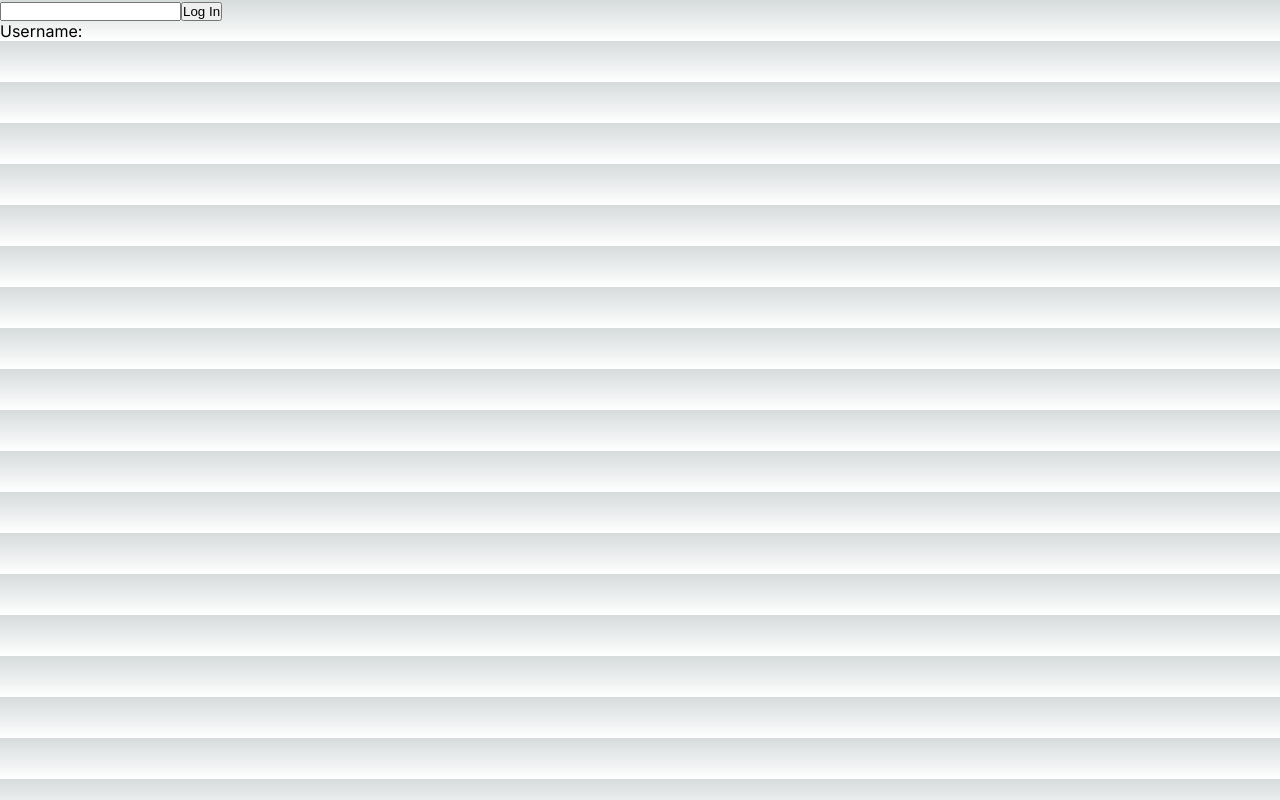
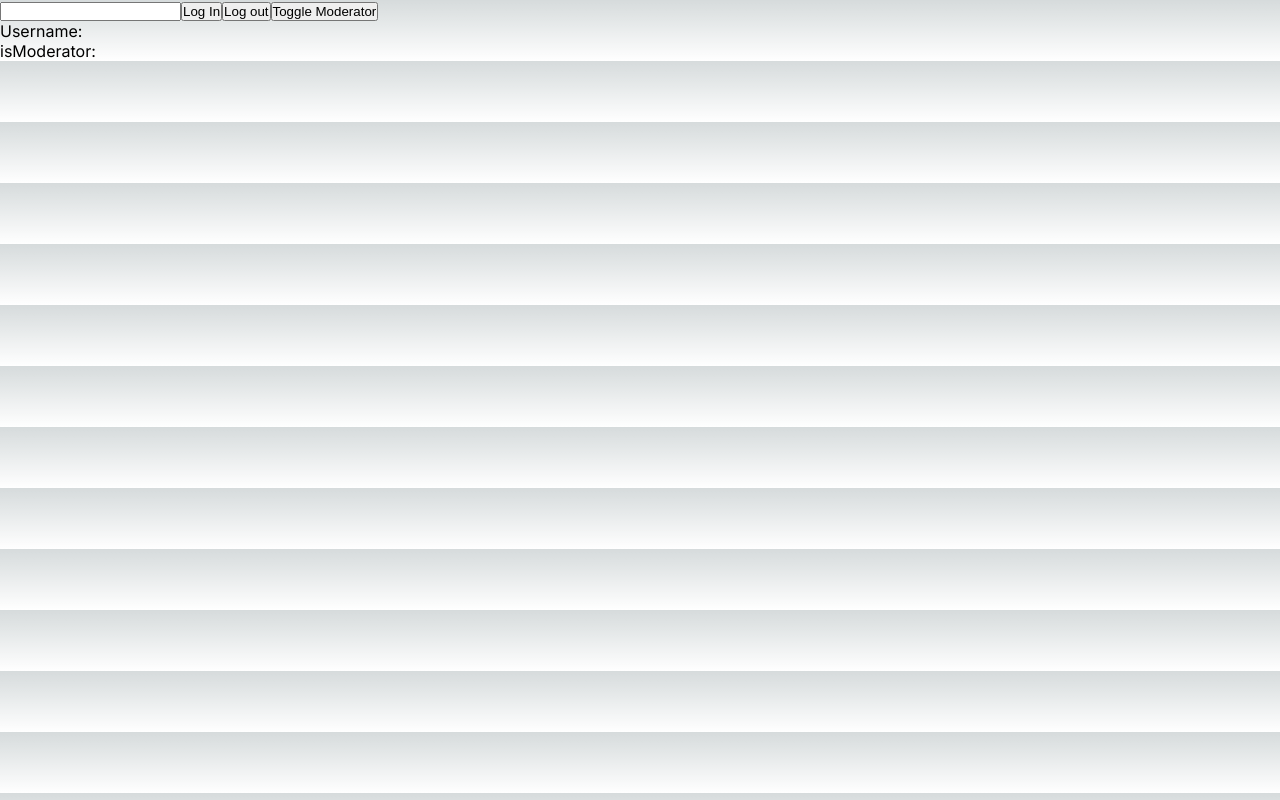
Before and after one commit to petermc87/graphql-redux-test, a Next.js app: page / in a window 1280 px wide. Both pictures are taken after a click on the button "Log In". Built offline with nearby package versions, Linux system fonts and the light colour scheme.

Commit message:
feat: add handleModerator function

```diff
--- a/src/app/components/Login.tsx
+++ b/src/app/components/Login.tsx
@@ -2,15 +2,19 @@
 
 import { useState } from "react";
 import { useDispatch } from "react-redux";
-import { AppDispatch } from "../redux/store";
+import { AppDispatch, useAppSelector } from "../redux/store";
 
 import { Button, Form } from "react-bootstrap";
-import { logIn } from "../redux/features/authSlice";
+import { logIn, logOut, toggleModerator } from "../redux/features/authSlice";
 
 export default function LogIn() {
   // This is where the data gets pulled in. Also, types declared earlier
   // gets used here.
   const dispatch = useDispatch<AppDispatch>();
+
+  // The user can only toggle isModerator if they are logged in.
+  // To do this, you need to use the useAppSelector hook
+  const auth = useAppSelector((state) => state.authReducer.value.isAuth);
 
   // State for the username
   const [username, setUsername] = useState<string>("");
@@ -19,17 +23,19 @@ export default function LogIn() {
     dispatch(logIn(username));
   };
 
+  const handleLogOut = () => {
+    dispatch(logOut());
+  };
+
+  const handleModerator = () => {
+    dispatch(toggleModerator());
+  };
   return (
     <div>
-      <Form onSubmit={handleLogIn}>
-        <Form.Group>
-          <Form.Control
-            type="text"
-            onChange={(e) => setUsername(e.target.value)}
-          />
-          <Button onClick={handleLogIn}>Log In</Button>
-        </Form.Group>
-      </Form>
+      <Form.Control type="text" onChange={(e) => setUsername(e.target.value)} />
+      <Button onClick={handleLogIn}>Log In</Button>
+      <Button onClick={handleLogOut}>Log out</Button>
+      {auth && <Button onClick={handleModerator}>Toggle Moderator</Button>}
     </div>
   );
 }
--- a/src/app/page.tsx
+++ b/src/app/page.tsx
@@ -6,14 +6,19 @@ import { useAppSelector } from "./redux/store";
 
 export default function Home() {
   // This is where the state is assigned to a variable to it can be used
-  // in the app.
+  // in the app. We will do this for username
   const username = useAppSelector((state) => state.authReducer.value.username);
 
-  console.log(username);
+  // Store the state of the isModeratore variable
+  const moderator = useAppSelector(
+    (state) => state.authReducer.value.isModerator
+  );
+
   return (
     <div>
       <LogIn />
       <p>Username: {username}</p>
+      <p>isModerator: {moderator && <p>This user is a moderator.</p>}</p>
     </div>
   );
 }
--- a/src/app/redux/features/authSlice.ts
+++ b/src/app/redux/features/authSlice.ts
@@ -46,11 +46,14 @@ export const auth = createSlice({
         },
       };
     },
+    toggleModerator: (state) => {
+      state.value.isModerator = !state.value.isModerator;
+    },
   },
 });
 
 // To use these functions elsewhere, you have to use auth.actions
-export const { logIn, logOut } = auth.actions;
+export const { logIn, logOut, toggleModerator } = auth.actions;
 
 // Export the reducer
 export default auth.reducer;
```
